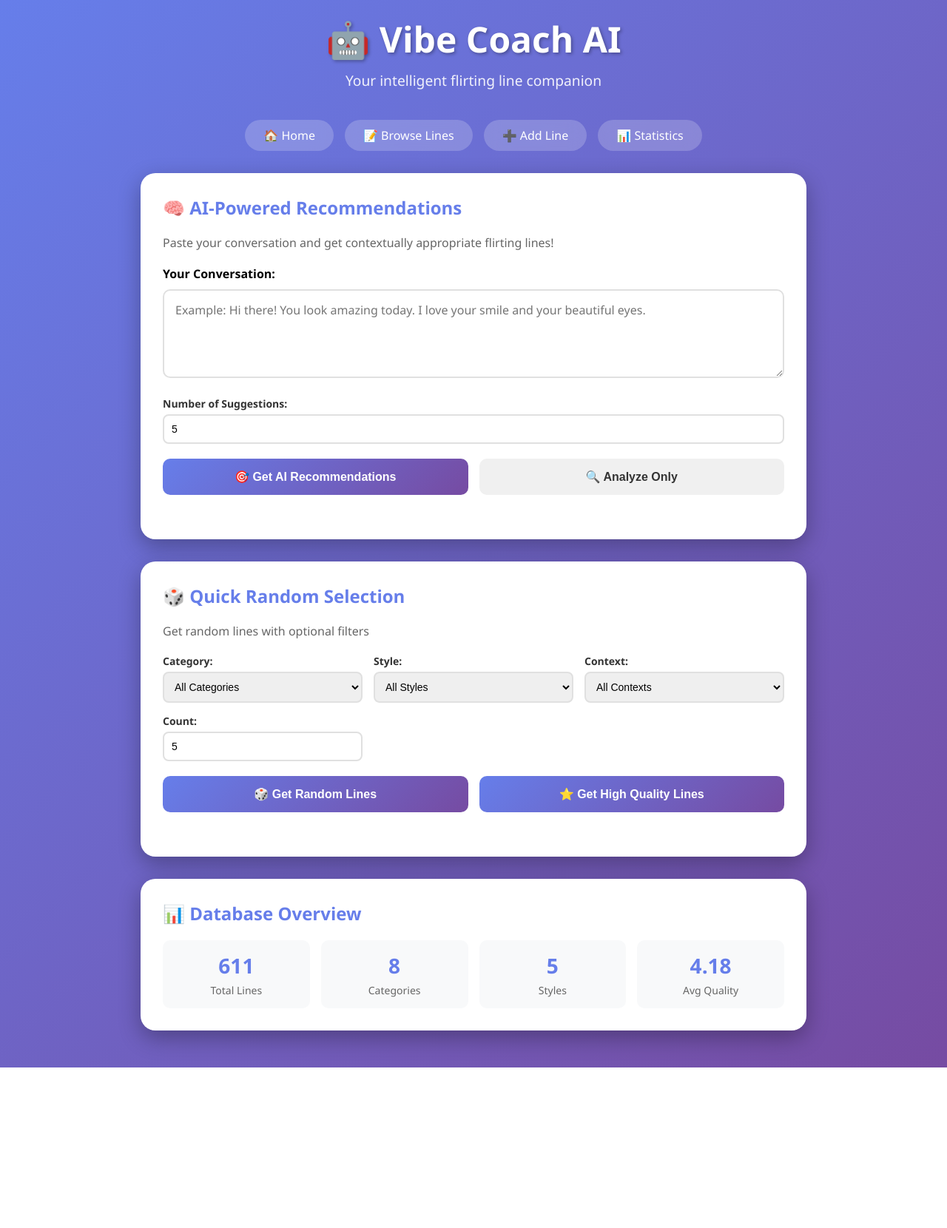
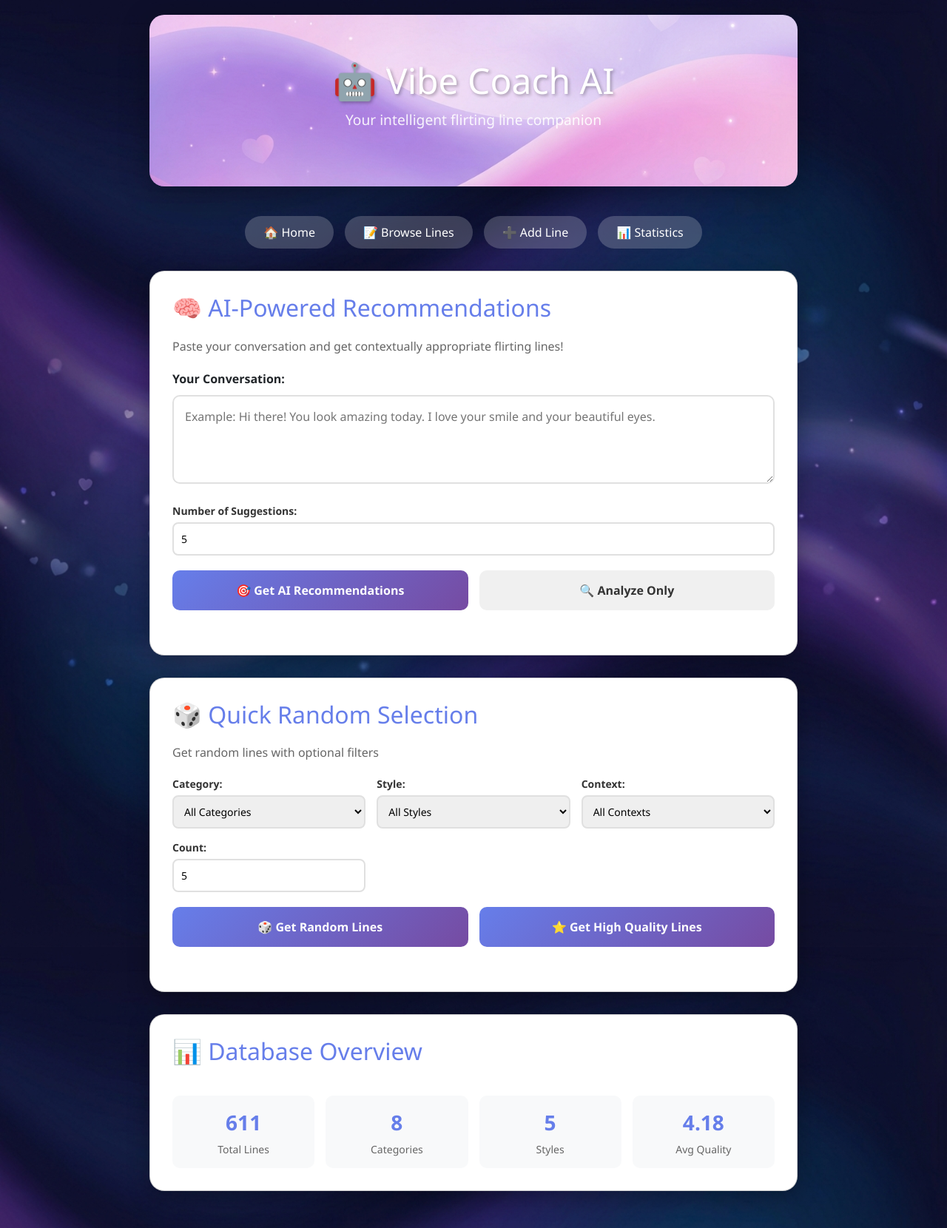
Before and after one commit to superomosh94/coach-AI, a Node server app: page / in a window 1280 px wide. Shown: the whole page at 74% size. Before the commit the page ends 1443 px from the top, so only its background shows below. Run offline with Node 20, Linux system fonts and the light colour scheme; some libraries are stand-ins or nearby versions.

Commit message:
feat: Implement initial Coach AI application UI with home page, AI recommendation form, and supporting assets.

```diff
--- a/views/index.ejs
+++ b/views/index.ejs
@@ -4,7 +4,10 @@
 <head>
     <meta charset="UTF-8">
     <meta name="viewport" content="width=device-width, initial-scale=1.0">
-    <title>Vibe Coach - AI-Powered Flirting Lines</title>
+    <title>Coach AI - Your Flirting Expert</title>
+    <link rel="icon" type="image/png" href="/images/favicon.png">
+    <link href="https://cdn.jsdelivr.net/npm/bootstrap@5.3.2/dist/css/bootstrap.min.css" rel="stylesheet">
+    <link rel="stylesheet" href="https://cdn.jsdelivr.net/npm/bootstrap-icons@1.11.2/font/bootstrap-icons.css">
     <style>
         * {
             margin: 0;
@@ -14,7 +17,11 @@
 
         body {
             font-family: 'Segoe UI', Tahoma, Geneva, Verdana, sans-serif;
-            background: linear-gradient(135deg, #667eea 0%, #764ba2 100%);
+            background-image: url('/images/dark-home-bg.png');
+            background-size: cover;
+            background-position: center;
+            background-attachment: fixed;
+            background-color: #0f0f1e;
             min-height: 100vh;
             padding: 20px;
         }
@@ -28,6 +35,12 @@
             text-align: center;
             color: white;
             margin-bottom: 40px;
+            background-image: url('/images/hero-bg.png');
+            background-size: cover;
+            background-position: center;
+            padding: 60px 20px;
+            border-radius: 20px;
+            box-shadow: 0 10px 40px rgba(0, 0, 0, 0.3);
         }
 
         .header h1 {
```
Also changed, not shown: views/lines.ejs (+18 -13 lines), public/images/chat-illustration.png (added), public/images/dark-home-bg.png (added), public/images/dark-lines-bg.png (added), public/images/favicon.png (added), public/images/hero-bg.png (added).
